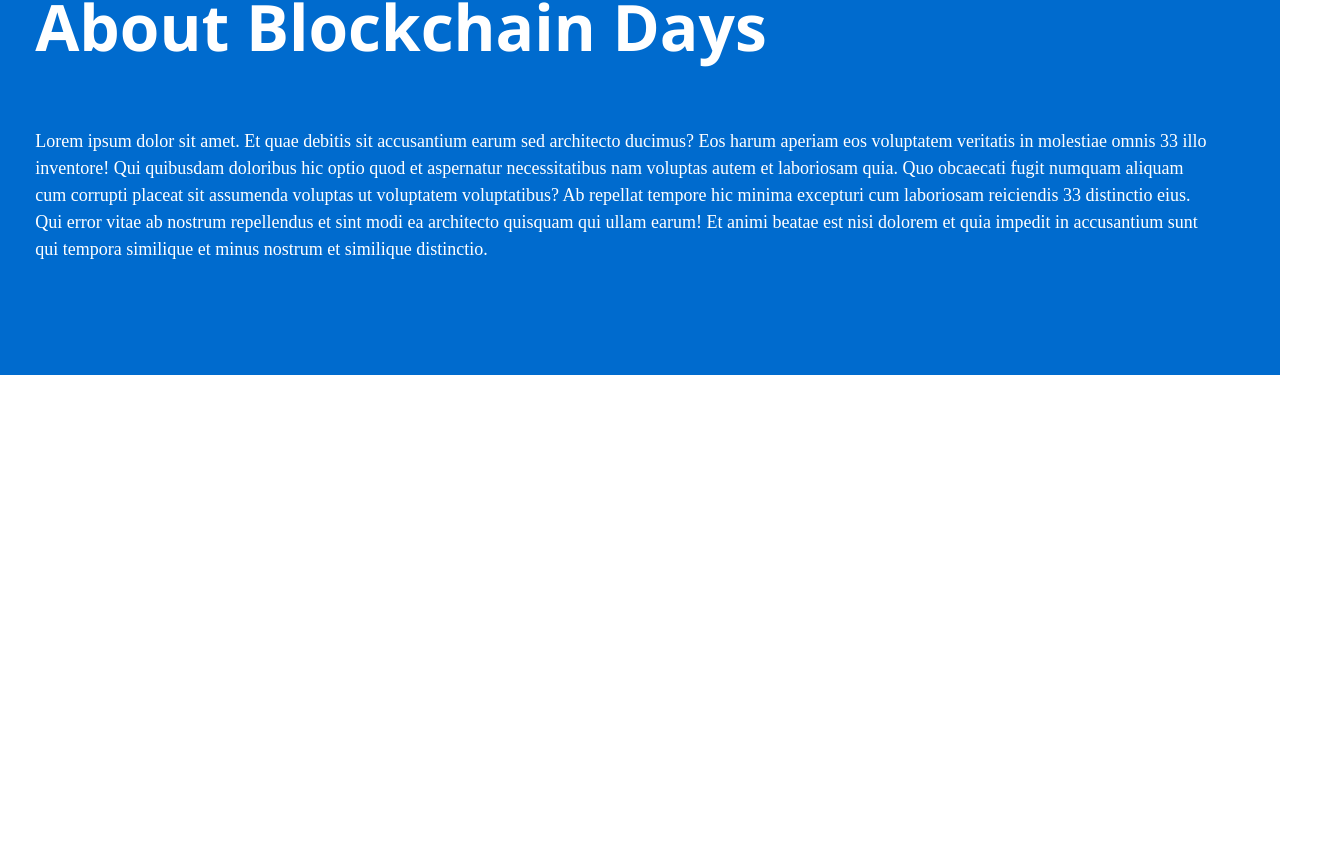
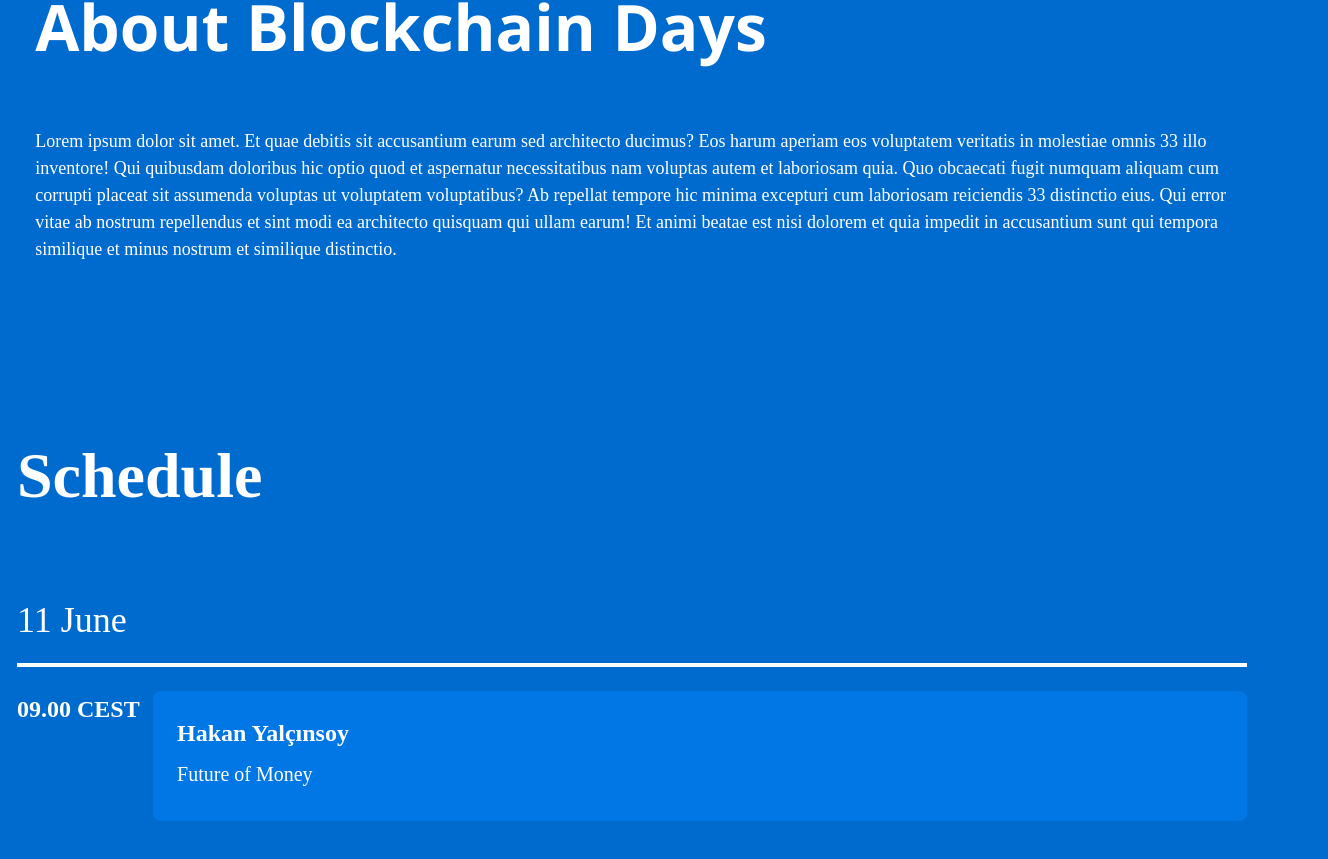
Before and after one commit to onuruci/metu_blockchain_days, a React (Create React App) app: page / in a window 1280 px wide. Shown: the part 739-1598 px from the top of the page, 1328 px wide, since content can reach past the window. Before the commit the page ends 1114 px from the top, so only its background shows below. Built offline with nearby package versions, Linux system fonts and the light colour scheme.

Commit message:
schedule added

```diff
--- a/package.json
+++ b/package.json
@@ -2,7 +2,7 @@
   "name": "blockchain_days",
   "version": "0.1.0",
   "private": true,
-  "homepage": "https://onuruci.github.io/metu_blockchain_days/",
+  "homepage": "https://onuruci.github.io/metu_blockchain_days",
   "dependencies": {
     "@testing-library/jest-dom": "^5.16.4",
     "@testing-library/react": "^13.1.1",
--- a/public/index.html
+++ b/public/index.html
@@ -23,7 +23,7 @@
       work correctly both with client-side routing and a non-root public URL.
       Learn how to configure a non-root public URL by running `npm run build`.
     -->
-    <title>React App</title>
+    <title>Blockchain Days</title>
   </head>
   <body>
     <div id="root"></div>
--- a/src/App.js
+++ b/src/App.js
@@ -5,14 +5,13 @@ function App() {
   return (
     <div className="App">
       <section id="light-blue">
-        <nav id="header">
+        <div id="header">
           <a href="#">
             <img src={logo} alt="" srcset="" />
           </a>
           <div className="tabContainer">
-            <a className="header_tab" href="#">About</a>
-            <a className="header_tab" href="#">Prizes</a>
-            <a className="header_tab" href="#">Schedule</a>
+            <a className="header_tab" href="#about">About</a>
+            <a className="header_tab" href="#schedule">Schedule</a>
             <a className="header_tab" href="#">Speakers</a>
             <a className="header_tab" href="#">Sponsors</a>
             <a className="header_tab" href="#">Enemies</a>
@@ -20,7 +19,7 @@ function App() {
             <a className="header_tab" href="#">Concert</a>
             <a className="header_tab" href="#">FAQ</a>
           </div>
-        </nav>
+        </div>
         <div id="namer">
           <div id="nameContainer">
             <h1 id="metu">METU</h1>
@@ -46,6 +45,147 @@ function App() {
           </p>
         </div>
       </section>
+      <section id="schedule">
+        <div className="scheduleSection">
+          <h2 className="scheduleHeader">Schedule</h2>
+          <div className="dayHeader">
+            <div className="daydate">11 June</div>
+          </div>
+          <div className="timer">
+            <div className="agenda">
+              <div className="time">09.00 CEST</div>
+              <div className="relative">
+                <div className="agendaName">Hakan Yalçınsoy</div>
+                <div className="agendaExplanation">Future of Money</div>
+              </div>
+            </div>
+          </div>
+          <div className="timer">
+            <div className="agenda">
+              <div className="time">09.00 CEST</div>
+              <div className="relative">
+                <div className="agendaName">Hakan Yalçınsoy</div>
+                <div className="agendaExplanation">Future of Money</div>
+              </div>
+            </div>
+          </div>
+          <div className="timer">
+            <div className="agenda">
+              <div className="time">09.00 CEST</div>
+              <div className="relative">
+                <div className="agendaName">Hakan Yalçınsoy</div>
+                <div className="agendaExplanation">Future of Money</div>
+              </div>
+            </div>
+          </div>
+          <div className="timer">
+            <div className="agenda">
+              <div className="time">09.00 CEST</div>
+              <div className="relative">
+                <div className="agendaName">Hakan Yalçınsoy</div>
+                <div className="agendaExplanation">Future of Money</div>
+              </div>
+            </div>
+          </div>
+          <div className="timer">
+            <div className="agenda">
+              <div className="time">09.00 CEST</div>
+              <div className="relative">
+                <div className="agendaName">Hakan Yalçınsoy</div>
+                <div className="agendaExplanation">Future of Money</div>
+              </div>
+            </div>
+          </div>
+          <div className="timer">
+            <div className="agenda">
+              <div className="time">09.00 CEST</div>
+              <div className="relative">
+                <div className="agendaName">Hakan Yalçınsoy</div>
+                <div className="agendaExplanation">Future of Money</div>
+              </div>
+            </div>
+          </div>
+          <div className="timer">
+            <div className="agenda">
+              <div className="time">09.00 CEST</div>
+              <div className="relative">
+                <div className="agendaName">Hakan Yalçınsoy</div>
+                <div className="agendaExplanation">Future of Money</div>
+              </div>
+            </div>
+          </div>
+          <div className="timer">
+            <div className="agenda">
+              <div className="time">09.00 CEST</div>
+              <div className="relative">
+                <div className="agendaName">Hakan Yalçınsoy</div>
+                <div className="agendaExplanation">Future of Money</div>
+              </div>
+            </div>
+          </div>
+          <div className="timer">
+            <div className="agenda">
+              <div className="time">09.00 CEST</div>
+              <div className="relative">
+                <div className="agendaName">Hakan Yalçınsoy</div>
+                <div className="agendaExplanation">Future of Money</div>
+              </div>
+            </div>
+          </div>
+          <div className="dayHeader">
+            <div className="daydate">12 June</div>
+          </div>
+          <div className="timer">
+            <div className="agenda">
+              <div className="time">09.00 CEST</div>
+              <div className="relative">
+                <div className="agendaName">Hakan Yalçınsoy</div>
+                <div className="agendaExplanation">Future of Money</div>
+              </div>
+            </div>
+          </div><div className="timer">
+            <div className="agenda">
+              <div className="time">09.00 CEST</div>
+              <div className="relative">
+                <div className="agendaName">Hakan Yalçınsoy</div>
+                <div className="agendaExplanation">Future of Money</div>
+              </div>
+            </div>
+          </div><div className="timer">
+            <div className="agenda">
+              <div className="time">09.00 CEST</div>
+              <div className="relative">
+                <div className="agendaName">Hakan Yalçınsoy</div>
+                <div className="agendaExplanation">Future of Money</div>
+              </div>
+            </div>
+          </div><div className="timer">
+            <div className="agenda">
+              <div className="time">09.00 CEST</div>
+              <div className="relative">
+                <div className="agendaName">Hakan Yalçınsoy</div>
+                <div className="agendaExplanation">Future of Money</div>
+              </div>
+            </div>
+          </div><div className="timer">
+            <div className="agenda">
+              <div className="time">09.00 CEST</div>
+              <div className="relative">
+                <div className="agendaName">Hakan Yalçınsoy</div>
+                <div className="agendaExplanation">Future of Money</div>
+              </div>
+            </div>
+          </div><div className="timer">
+            <div className="agenda">
+              <div className="time">09.00 CEST</div>
+              <div className="relative">
+                <div className="agendaName">Hakan Yalçınsoy</div>
+                <div className="agendaExplanation">Future of Money</div>
+              </div>
+            </div>
+          </div>
+        </div>
+      </section>
     </div>
   );
 }
--- a/src/index.css
+++ b/src/index.css
@@ -1,17 +1,19 @@
 body {
-  margin: 0;
-  padding-right: -2rem;
-  padding: 0;
+  width: 100%;
+  height: 100%;
+  margin: 0px;
+  padding: 0px;
+  overflow-x: hidden;
   font-family: 'Outfit', 'Segoe UI', 'Roboto', 'Oxygen',
     'Ubuntu', 'Cantarell', 'Fira Sans', 'Droid Sans', 'Helvetica Neue',
     sans-serif;
   -webkit-font-smoothing: antialiased;
   -moz-osx-font-smoothing: grayscale;
+  background-color: rgb(0 107 206);
 }
 
 #root {
-  margin: 0;
-  padding:0
+  width: 100%;
 }
 
 code {
@@ -50,6 +52,7 @@ code {
   padding-left: 2rem;
   padding-right: 2rem;
   max-width: 1200px;
+  width: 100%;
 }
 
 .header_tab{
@@ -110,7 +113,7 @@ code {
   background-color: rgb(0 107 206);
   justify-content: space-between;
   align-items: center;
-  width: 94.5%;
+  width: 100%;
   height: 50%;
   display: flex;
   flex-direction: column;
@@ -159,10 +162,6 @@ code {
   margin-top: 0;
 }
 
-.orangewave {
-  margin: auto;
-}
-
 .aboutexplanation {
   font-size: 1.125rem;
   tab-size: 4;
@@ -171,5 +170,87 @@ code {
   margin: auto;
   margin-left: 0.2rem;
   margin-right: 0.2rem;
-  padding-right: 1rem;;
+  width: 100%;
 }
+
+@media only screen and (max-width: 1260px) {
+  .aboutexplanation {
+    width: 90%;
+  }
+}
+
+.scheduleSection {
+  max-width: 1230px;
+  padding-left: 1rem;
+  padding-right: 2rem;
+  margin: auto;
+  color:rgb(255, 255, 255);
+  font-family: 'Outfit', 'sans-serif';
+  tab-size: 4;
+}
+
+.scheduleHeader {
+  font-size: min(8vw, 4rem);
+}
+
+.dayHeader {
+  justify-content: space-between;
+  align-items: flex-end;
+  display: flex;
+  flex-direction: row;
+  box-sizing: border-box;
+  border-width: 0px;
+  border-style: solid;
+  padding-top: 1rem;
+  padding-bottom: 1rem;
+  border-color: rgb(255, 255, 255);
+  border-bottom-width: 4px;
+  margin-bottom: 1.5rem;
+  z-index: 5;
+  top: 0px;
+  position: sticky;
+  font-size: 2.25rem;
+  font-family: 'Outfit', 'sans-serif';
+  background-color: rgb(0 107 206);
+}
+
+.timer {
+  margin-bottom: 2rem;
+  font-family: 'Outfit', 'sans-serif';
+  color: rgb(255, 255, 255);
+}
+
+.agenda {
+  display: flex;
+  flex-direction: row;
+}
+
+.time {
+  width: 10rem;
+  font-weight: 600;
+  font-size: 1.5rem;
+  margin-bottom: 0.5rem;
+}
+
+.relative {
+  padding: 1.5rem;
+  background-color: rgb(1 119 229);
+  border-radius: 0.5rem;
+  width: 100%;
+  margin-bottom: 1.5rem;
+  position: relative;
+}
+
+.agendaName {
+  font-size: 1.5rem;
+  font-weight: 600;
+  width: 85%;
+  margin-bottom: 0.5rem;
+}
+
+.agendaExplanation {
+  font-size: 1.25rem;
+  font-weight: 500;
+  width: 85%;
+  margin-bottom: 0.5rem;
+}
```
